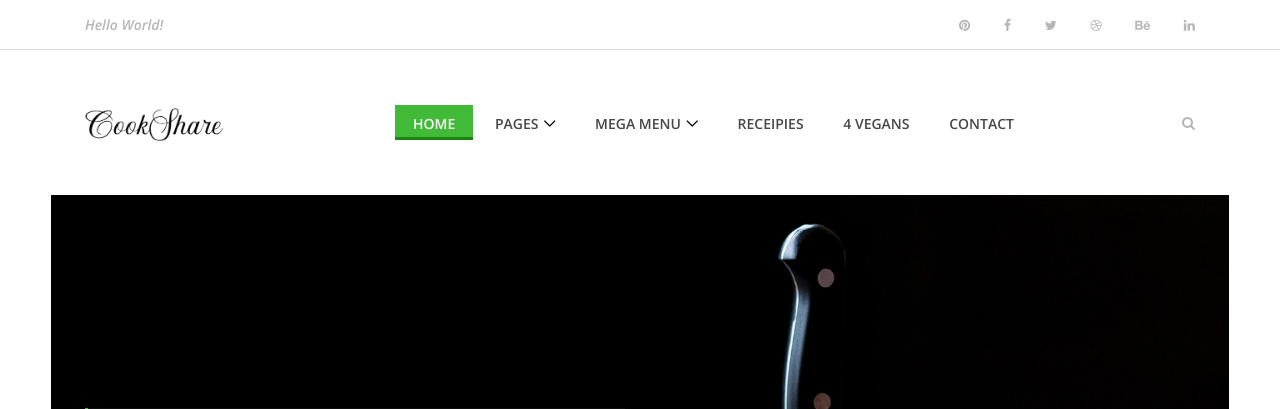
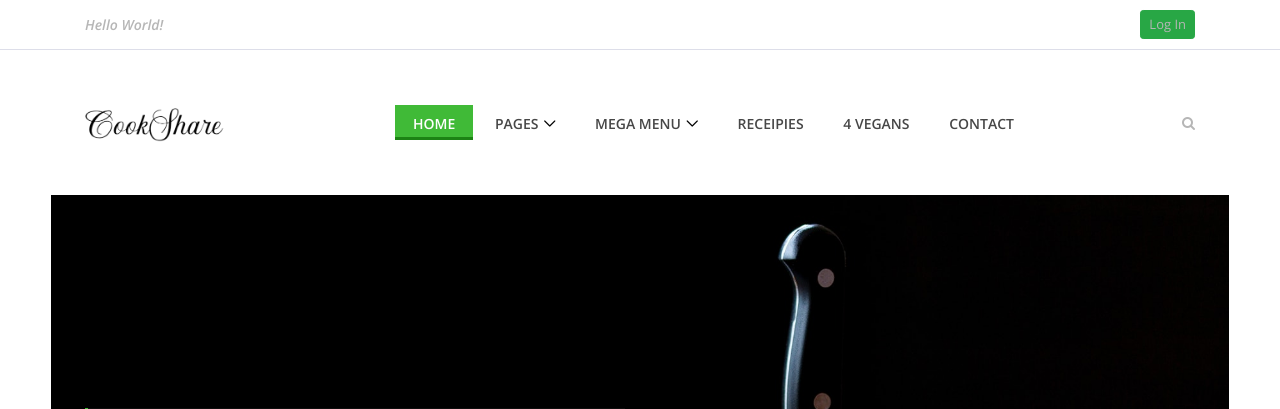
Before and after one commit to ann-jo-mathew/recipe_system, a Django app: page / in a window 1280 px wide. Shown: the top 409 px of the page. Run offline with Django 5.2, Linux system fonts and the light colour scheme; some libraries are stand-ins or nearby versions; some web fonts are replaced.

Commit message:
Login Button added

```diff
--- a/recipe/recipeApp/templates/recipeApp/base.html
+++ b/recipe/recipeApp/templates/recipeApp/base.html
@@ -33,8 +33,7 @@
                         <div id="breakingNewsTicker" class="ticker">
                             <ul>
                                 <li><a href="#">Hello World!</a></li>
-                                <li><a href="#">Welcome to Colorlib Family.</a></li>
-                                <li><a href="#">Hello Delicious!</a></li>
+                                <li><a href="#">Welcome to CookShare.</a></li>
                             </ul>
                         </div>
                     </div>
@@ -43,12 +42,8 @@
                 <!-- Top Social Info -->
                 <div class="col-12 col-sm-6">
                     <div class="top-social-info text-right">
-                        <a href="#"><i class="fa fa-pinterest" aria-hidden="true"></i></a>
-                        <a href="#"><i class="fa fa-facebook" aria-hidden="true"></i></a>
-                        <a href="#"><i class="fa fa-twitter" aria-hidden="true"></i></a>
-                        <a href="#"><i class="fa fa-dribbble" aria-hidden="true"></i></a>
-                        <a href="#"><i class="fa fa-behance" aria-hidden="true"></i></a>
-                        <a href="#"><i class="fa fa-linkedin" aria-hidden="true"></i></a>
+                        <a href="login.html" class="btn btn-success btn-sm">Log In</a>
+                        <!--<a href="signup.html" class="btn btn-primary btn-sm">Sign Up</a>-->
                     </div>
                 </div>
             </div>
```
